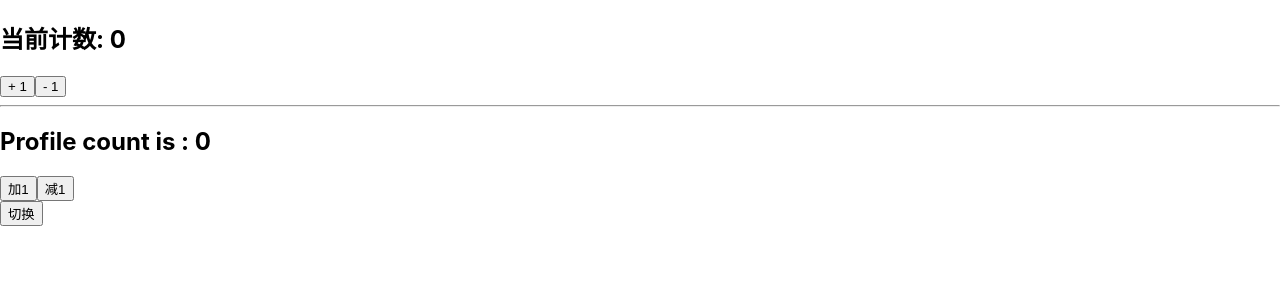
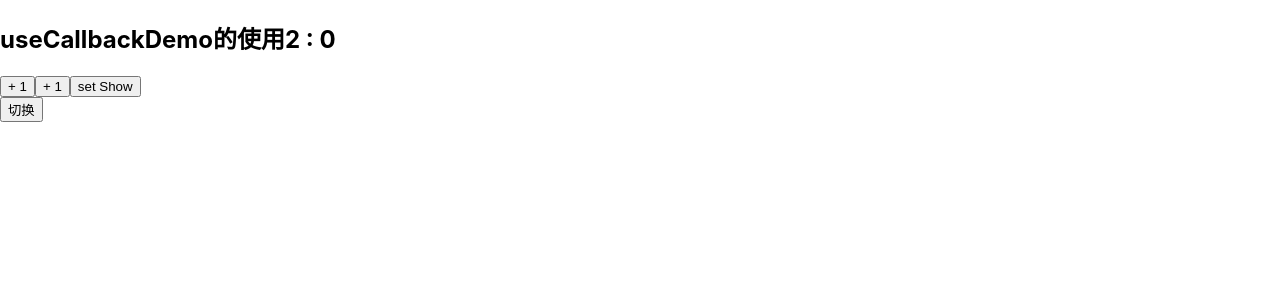
Before and after one commit to SmileYang966/React-study-demo, a React (Create React App) app: page / in a window 1280 px wide. Shown: the top 300 px of the page. Built offline with nearby package versions, Linux system fonts and the light colour scheme.

Commit message:
useCallback + memo的使用，用来做一些性能优化，对memo所包含的组件可以避免重复渲染

```diff
--- /dev/null
+++ b/src/source/21-hooks/06-useCallback使用/01-useCallback不能进行性能优化.js
@@ -0,0 +1,24 @@
+import React , {useCallback, useState} from 'react'
+
+export default function UseCallBackDemo() {
+
+  const [count,setCount] = useState(0);
+
+  const increment = () => {
+    console.log("increment");
+    setCount(count+1);
+  }
+
+  const increment2 = useCallback(() => {
+    console.log("increment2");
+    setCount(count+1);
+  },[count])
+
+  return (
+    <div>
+      <h2>useCallbackDemo的使用 : {count}</h2>
+      <button onClick={increment}> +1 </button>
+      <button onClick={increment2}> +1 </button>
+    </div>
+  )
+}
--- /dev/null
+++ b/src/source/21-hooks/06-useCallback使用/02-useCallback进行性能优化.js
@@ -0,0 +1,38 @@
+import React , {memo, useCallback, useState} from 'react'
+
+// useCallback + memo组合
+const HYButton = memo((props) => {
+  console.log("HYButton重新渲染",props.title);
+  return (
+    <button onClick={props.increment}>
+    + 1
+    </button>
+  );
+})
+
+
+export default function UseCallBackDemo() {
+
+
+  const [count,setCount] = useState(0);
+  const [show,setShow] = useState(false);
+
+  const increment = () => {
+    console.log("increment");
+    setCount(count+1);
+  }
+
+  const increment2 = useCallback(() => {
+    console.log("increment2");
+    setCount(count+1);
+  },[count])
+
+  return (
+    <div>
+      <h2>useCallbackDemo的使用2 : {count}</h2>
+      <HYButton increment={increment} title={' btn1 '}/>
+      <HYButton increment={increment2} title={' btn2 '}/>
+      <button onClick={e=>setShow(!show)}>set Show</button>
+    </div>
+  )
+}
--- a/src/source/21-hooks/index.js
+++ b/src/source/21-hooks/index.js
@@ -4,8 +4,11 @@ import React, { createContext, useState, View } from 'react'
 // import HookMonitorDemo from './03-useEffect/02-useEffect来模拟订阅和取消操作'
 // import MultiuseEffectDemo from './03-useEffect/03-多useEffect一起使用'
 // import UseContextDemo from './04-useContext的使用/01_useContext的使用';
-import Home from './05-useReducer的使用/Home';
-import Profile from './05-useReducer的使用/Profile';
+// import Home from './05-useReducer的使用/Home';
+// import Profile from './05-useReducer的使用/Profile';
+
+// import UseCallBackDemo from './06-useCallback使用/01-useCallback不能进行性能优化';
+import UseCallBackDemo from './06-useCallback使用/02-useCallback进行性能优化';
 
 // 创建两个context，准备去共享数据
 const UserContext = createContext();
@@ -23,18 +26,23 @@ export default function App() {
       (<div>111</div>)
               :
       (
-        /*
+        /* userContext的使用
         <UserContext.Provider value={{name:'Evan',age:'20'}}>
           <ThemeContext.Provider value={{color:'red',themeColor:'blue',fontSize:'30px'}}>
             <UseContextDemo/>
           </ThemeContext.Provider>
         </UserContext.Provider>
         */
+
+        /* useReducer的使用
         <div>
             <Home/>
             <hr/>
             <Profile/>
         </div>
+        */
+
+        <UseCallBackDemo/>
       )
     }
     <button onClick={()=>{
```
